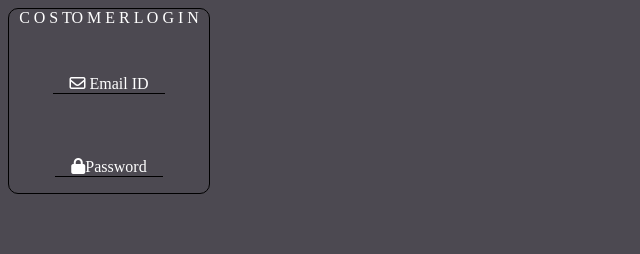
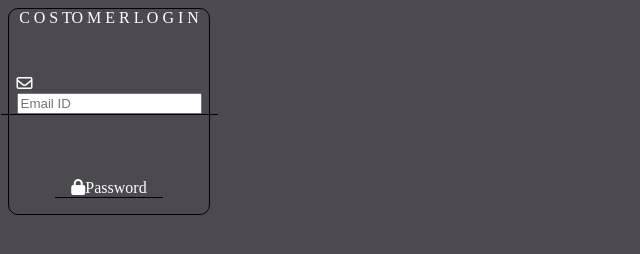
Before and after one commit to LucasFerreiraCode/Tela-de-login, a plain HTML site: page index.html in a window 1280 px wide. Shown: the whole page, without its empty margins (0-640 px from the left). Drawn offline with Linux system fonts and the light colour scheme.

Commit message:
Update index.html

```diff
--- a/index.html
+++ b/index.html
@@ -11,10 +11,12 @@
 </head>
 
 <body>
+
     <section class="login">
-        <div class="descricao">C O S TO M E R L O G I N</div>
-        <div class="info"> <i class="fa-regular fa-envelope"></i>
-            Email ID</div>
+        <div class="descricao">C O S TO M E R  L O G I N</div>
+        <div class="info"><i class="fa-regular fa-envelope"></i>
+        <input type="text" placeholder="Email ID">
+        </div>
         <div class="info"><i class="fa-solid fa-lock"></i>Password</div>
     </section>
 </body>
```
